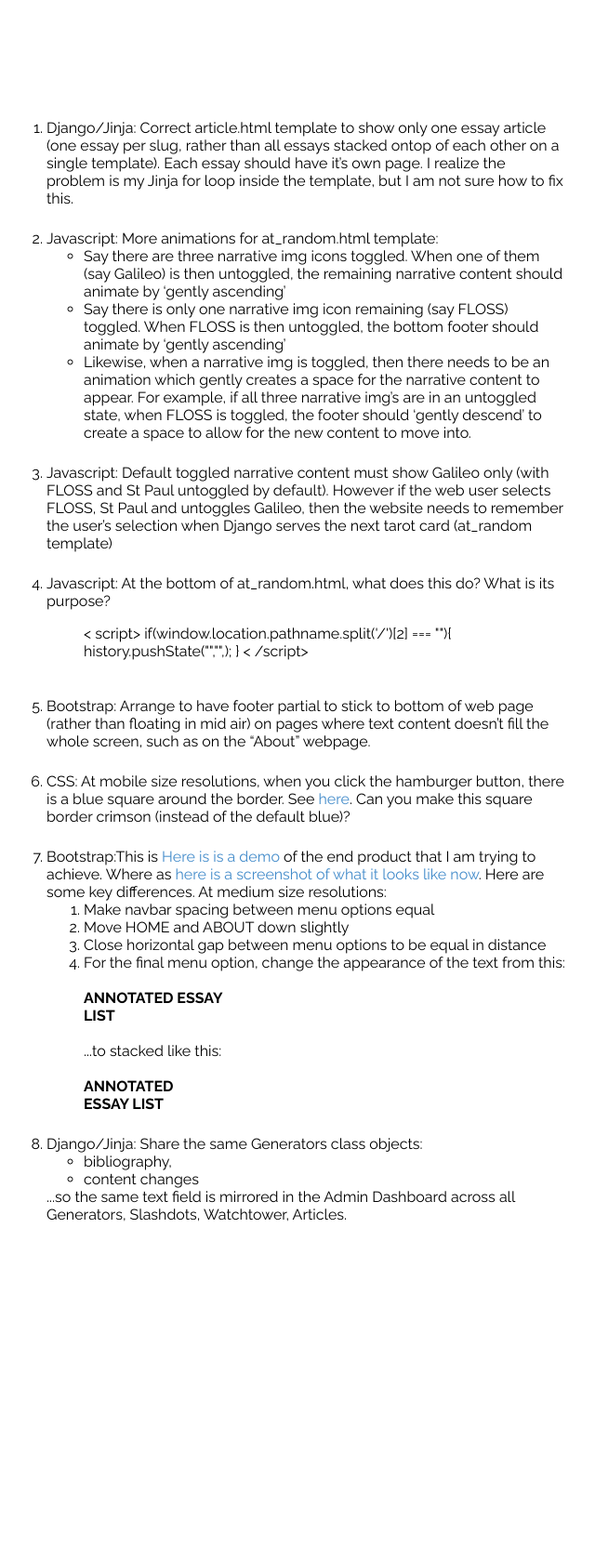
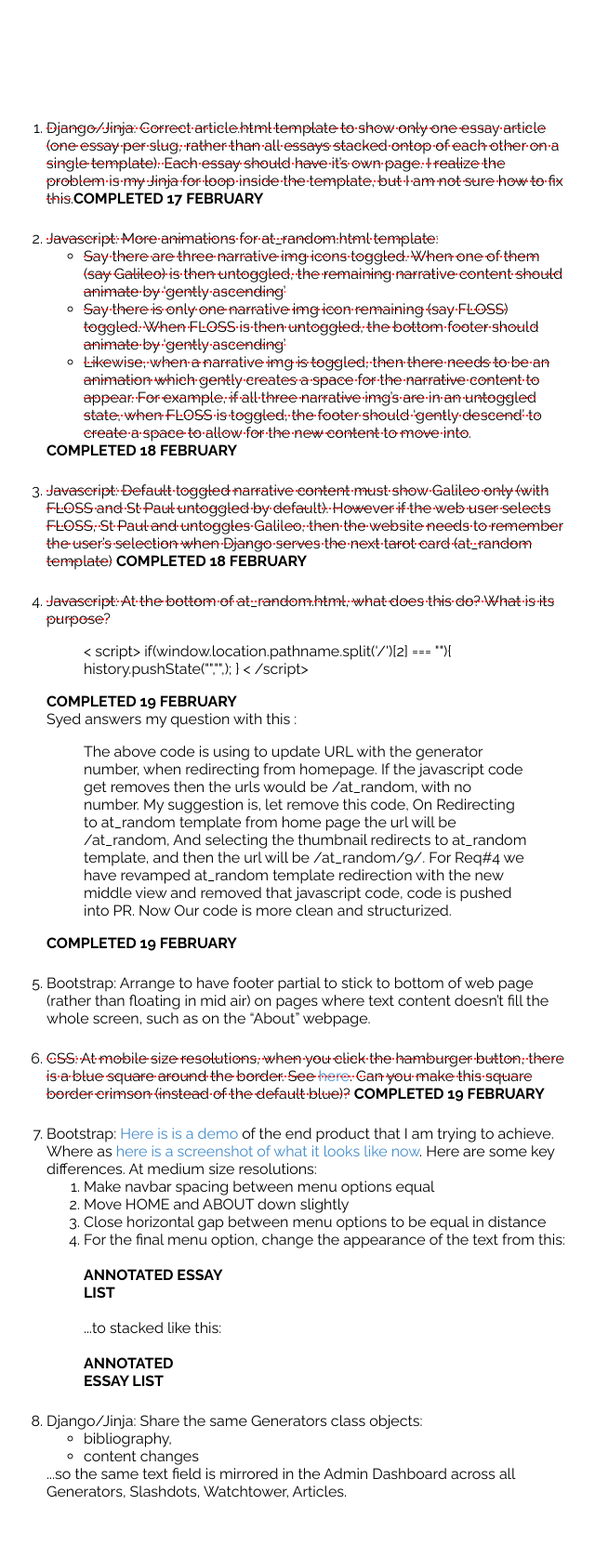
Before and after one commit to enoren5/tarot_juicer, a Django app: page /third_work_order in a window 1280 px wide. Shown: the whole page at 93% size, without its empty margins (330-970 px from the left). Before the commit the page ends 1314 px from the top, so only its background shows below. Run offline with Django 3.2, Linux system fonts and the light colour scheme.

Commit message:
Updated today's changes

```diff
--- a/templates/work_orders/third_work_order.html
+++ b/templates/work_orders/third_work_order.html
@@ -49,23 +49,23 @@
 <ol>
 
 <li class="orders"> <!-- 1 -->
-Django/Jinja: Correct article.html template to show only one essay article (one essay per slug, rather than all essays stacked ontop of each other on a single template). Each essay should have it’s own page. I realize the problem is my Jinja for loop inside the template, but I am not sure how to fix this.</li>
+<span class="completed">Django/Jinja: Correct article.html template to show only one essay article (one essay per slug, rather than all essays stacked ontop of each other on a single template). Each essay should have it’s own page. I realize the problem is my Jinja for loop inside the template, but I am not sure how to fix this.</SPAN><strong>COMPLETED 17 FEBRUARY</strong></li>
 
 <li class="orders"><!-- 2 -->
-Javascript: More animations for at_random.html template:
+<span class="completed">Javascript: More animations for at_random.html template:
     <ul>
         <li>Say there are three narrative img icons toggled. When one of them (say Galileo) is then untoggled, the remaining narrative content should animate by ‘gently ascending’</li>
         <li>Say there is only one narrative img icon remaining (say FLOSS) toggled. When FLOSS is then untoggled, the bottom footer should animate by ‘gently ascending’</li>
         <li>Likewise, when a narrative img is toggled, then there needs to be an animation which gently creates a space for the narrative content to appear. For example, if all three narrative img’s are in an untoggled state, when FLOSS is toggled, the footer should ‘gently descend’ to create a space to allow for the new content to move into.</li>
-    </ul>
+    </ul></span>    <strong>COMPLETED 18 FEBRUARY</strong>
 </li>
 
 <li class="orders"><!-- 3 -->
-Javascript: Default toggled narrative content must show Galileo only (with FLOSS and St Paul untoggled by default). However if the web user selects FLOSS, St Paul and untoggles Galileo, then the website needs to remember the user’s selection when Django serves the next tarot card (at_random template)
+<span class="completed">Javascript: Default toggled narrative content must show Galileo only (with FLOSS and St Paul untoggled by default). However if the web user selects FLOSS, St Paul and untoggles Galileo, then the website needs to remember the user’s selection when Django serves the next tarot card (at_random template)</span>  <strong>COMPLETED 18 FEBRUARY</strong>
 </li>
 
 <li class="orders"><!-- 4 -->
-Javascript: At the bottom of at_random.html, what does this do? What is its purpose?
+<span class="completed">Javascript: At the bottom of at_random.html, what does this do? What is its purpose?</span>
     <br>
     <blockquote>< script>
     if(window.location.pathname.split('/')[2] === ""){
@@ -73,6 +73,9 @@ Javascript: At the bottom of at_random.html, what does this do? What is its purp
     }
     < /script>
     </blockquote>
+     <strong> COMPLETED 19 FEBRUARY</strong> <Br>
+    Syed answers my question with this :
+    <blockquote>The above code is using to update URL with the generator number, when redirecting from homepage. If the javascript code get removes then the urls would be /at_random, with no number. My suggestion is, let remove this code, On Redirecting to at_random template from home page the url will be /at_random, And selecting the thumbnail redirects to at_random template, and then the url will be /at_random/9/. For Req#4 we have revamped at_random template redirection with the new middle view and removed that javascript code, code is pushed into PR. Now Our code is more clean and structurized.</blockquote> <strong>COMPLETED 19 FEBRUARY</strong>
 </li>
 
 <li class="orders"><!-- 5 -->
@@ -80,11 +83,11 @@ Bootstrap: Arrange to have footer partial to stick to bottom of web page (rather
 </li>
 
 <li class="orders"><!-- 6 -->
-CSS: At mobile size resolutions, when you click the hamburger button, there is a blue square around the border. See <a href="https://i.imgur.com/dnQbia3.jpg">here</a>. Can you make this square border crimson (instead of the default blue)?
+<span class="completed">CSS: At mobile size resolutions, when you click the hamburger button, there is a blue square around the border. See <a href="https://i.imgur.com/dnQbia3">here</a>. Can you make this square border crimson (instead of the default blue)?</span> <strong>COMPLETED 19 FEBRUARY</strong>
 </li>
 
 <li class="orders"> <!-- 7 -->
-Bootstrap:This is <a href="https://i.imgur.com/wxp3lbL.jpg">Here is is a demo</a> of the end product that I am trying to achieve. Where as <a href="https://i.imgur.com/MT3AREl.jpg">here is a screenshot of what it looks like now</a>.  Here are some key differences. At medium size resolutions:
+Bootstrap: <a href="https://i.imgur.com/wxp3lbL">Here is is a demo</a> of the end product that I am trying to achieve. Where as <a href="https://i.imgur.com/MT3AREl">here is a screenshot of what it looks like now</a>.  Here are some key differences. At medium size resolutions:
     <ol>
         <li>Make navbar spacing between menu options equal</li>
         <li>Move HOME and ABOUT down slightly</li>
```
